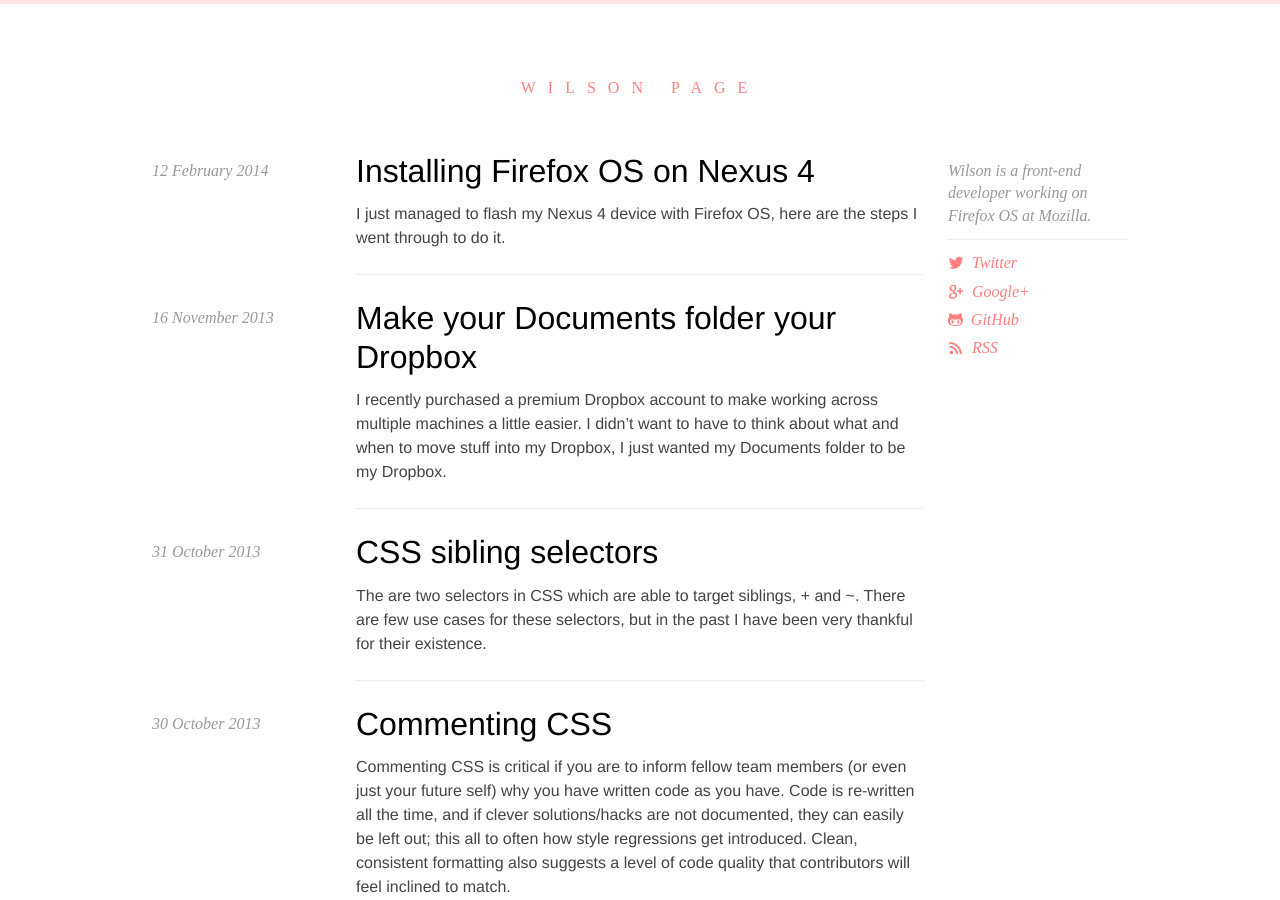
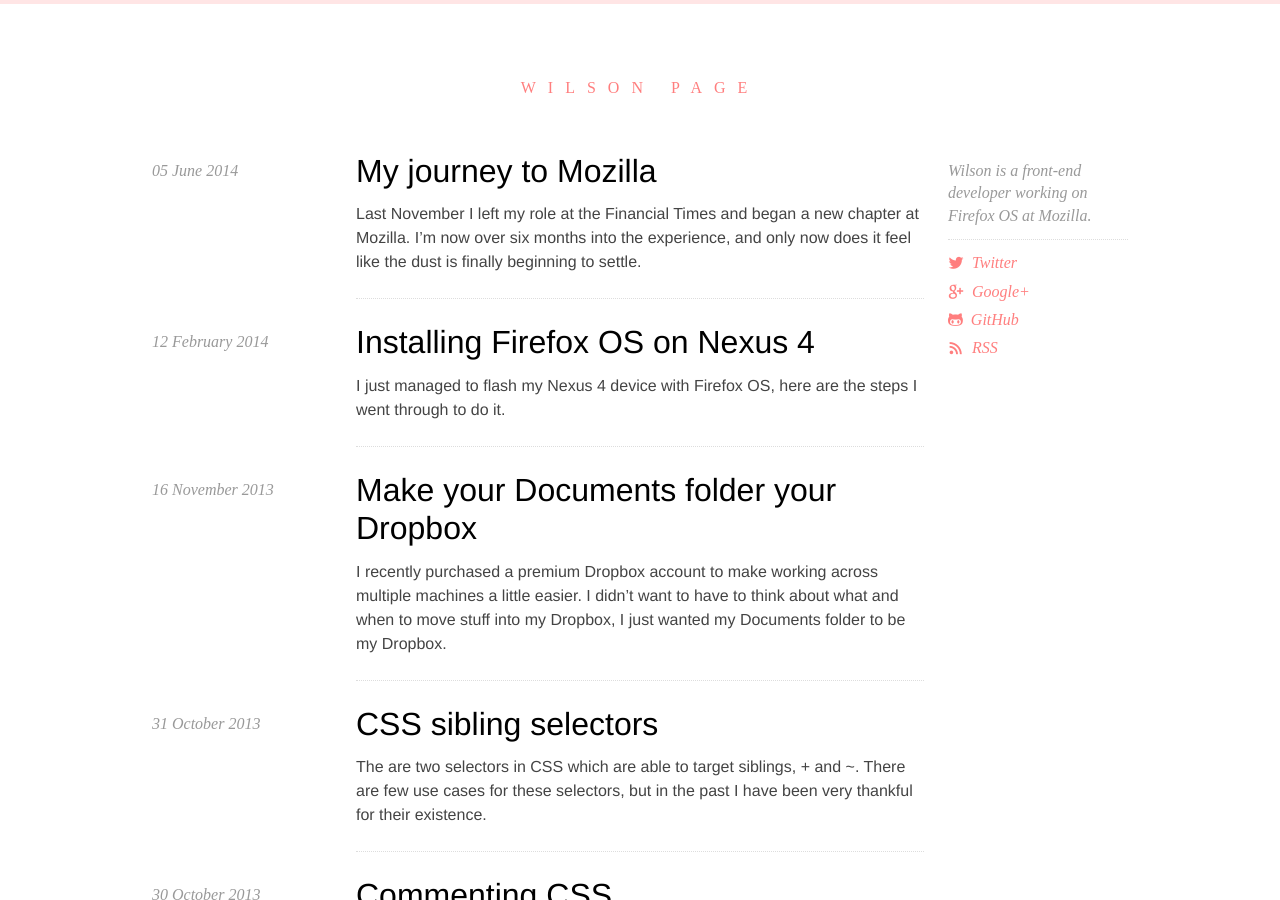
Before and after one commit to wilsonpage/blog, a Jekyll site: the page built from index.html, in a window 1280 px wide and 900 px high. Built offline with Jekyll 4.4.1, drawn with Linux system fonts in a browser that asks for light colours; Markdown is read by kramdown in place of the engine named in the settings.

Commit message:
Add 'My journey to Mozilla'

```diff
--- a/_drafts/2014-06-05-six-months-at-mozilla.markdown
+++ b/_posts/2014-06-05-my-journey-to-mozilla.markdown
@@ -1,45 +1,49 @@
 ---
 layout: post
-title: "Six months at Mozilla"
+title: "My journey to Mozilla"
 date: 2014-06-05 23:09:00
 tags: diary
 ---
 
 Last November I left my role at the Financial Times and began a new chapter at Mozilla. I'm now over six months into the experience, and only now does it feel like the dust is finally beginning to settle.
 
+![](/lib/images/fox-mozfest.jpg)
+
 ### Finding Mozilla
 
-*Mozilla* has quite a presence in London. Ever since I first started mingling in the tech-community *Mozilla* was always there in the background. Over the two years of my professional career as a developer I grew friendly with quite a few *Mozilla* employees and volunteers. In conversations I heard that there was a big recruitment drive for JavaScript developers to work on the new *Firefox OS* project.
+*Mozilla* has quite a presence in London. Ever since I first started mingling in the tech-community, *Mozilla* was always there in the background. Over the two years of my professional career as a developer I grew friendly with quite a few *Mozilla* employees and volunteers. In conversations I heard that there was a big recruitment drive for JavaScript developers to work on the new *Firefox OS* project.
 
 I was in a point in my career where I was looking for my next challenge, and being part of building an operating system purely out of web technologies sounded enormously exciting! I managed to get in contact with a *Mozilla* recruiter, and this lead to my first interview.
 
 ### The interview
 
-The process was drawn out. I had five remote interviews with managers and developers from across the Firefox OS project. I was petrified of technical interviews, I'm rubbish at them. I'm fine having a conversation and discussing approaches, but when it comes to actual coding, I seize up. I feel like I'm being told to defuse a bomb with a gun to my head. Fortunately for me, *Mozilla* was different.
+The process was drawn out. I had five remote interviews with managers and developers from across the Firefox OS project. **I'm petrified of technical interviews, I'm rubbish at them**. I'm fine having a conversation and discussing approaches, but when it comes to actual coding, I seize up. I feel like I'm being told to defuse a bomb with a gun to my head. Fortunately for me, *Mozilla* was different.
 
-Interviewers seemed more interested in whether I was the right 'cultural fit' for the company. Sure, I got asked plenty of technical questions, but it never felt like an exam or a test. Several interviewers had already seen my GitHub profile and could see that I could code, so perhaps that helped.
+Interviewers seemed more interested in whether I was the right **'cultural fit'** for the company. Sure, I got asked plenty of technical questions, but it never felt like an exam or a test. Several interviewers had already seen my *GitHub* [profile](http://github.com/wilsonpage) and could see that I could code, so perhaps that helped.
 
-Sometimes several weeks went past between interviews and I was sure that I'd screwed up, but after chasing things up, I found out that this was normal. I eventually got word that I'd made it through to the final 'on site'. This was in the rather swanky *Mozilla* Paris HQ, and consisted of three face-to-face interviews with engineers working on *Firefox OS*.
+Sometimes several weeks went past between interviews and I was sure that I'd screwed up, but after some chasing, I found out this was normal. I eventually got word that I'd made it through to the final 'on site'. This was in the rather swanky *Mozilla* Paris HQ, and consisted of three face-to-face interviews with engineers working on *Firefox OS*.
 
 I was scared, but again I remember the experience being laid-back and friendly. All the questions were practical (not made up puzzles) and I felt comfortably experienced to answer most things confidently. There was the occasional technical question that I didn't quite understand, for those I was just honest and said "I don't know".
 
 It was another few weeks of silence before I heard the news that I had been accepted.
 
+![Salles des fetes, Mozilla Paris](/lib/images/mozilla-paris.png)
+
 ### Starting
 
 *Mozilla* flew me out to San-Francisco for my first three weeks so that I could get to know the company and meet some of my team members. I was to be joining the 'Media' team as a front-end engineer working with JavaScript, HTML and CSS. The media team is the biggest of the *Firefox OS* teams, responsible for: Camera, Gallery, Music, Video, Radio and Ringtones apps.
 
-It was a fantastic start to my new employment, I'd never been to San-Francisco before and quite frankly didn't know all that much about Mozilla. I had three weeks to absorb as much as I could before I was flown back to UK to go it alone.
+It was a fantastic start to my new employment, I'd never been to San-Francisco before, and quite frankly didn't know all that much about Mozilla. I had three weeks to absorb as much as I could before I flew back to UK to go it alone.
 
 ![](/lib/images/mozilla-sf.jpg)
 
 ### Culture
 
-Something was different at *Mozilla*. I couldn't quite put my finger on it; it felt like we were a group of excitable children with no parents to tell us 'no'. There was an overarching sense of humor, but also kindness that seemed to find its way into almost everything. **It was in this first week that I realised why the 'culture fit' was such an important part of the interview process.**
+Something was different at *Mozilla*. I couldn't quite put my finger on it; it felt like we were a group of excitable children with no parents to tell us 'no'. There was an overarching sense of humor, but also kindness and responsibility that seemed to find its way into everything. **It was in this first week that I realised why 'culture fit' was such an important part of the interview process.**
 
 ### Communications
 
-From day one there's an overwhelming stream of information that hits you from all angles, at all hours of the day; people call this 'The Mozilla Firehose'. It comes in the form email, IRC, video conferencing, wikis, blog posts, Yammer posts, presentations, conferences. **You can't turn it off, and you can't digest it all**.
+From day one there is an overwhelming stream of information that hits you from all angles, at all hours of the day; people call this 'The Mozilla Firehose'. It comes in the form email, IRC, video conferencing, wikis, blog posts, Yammer posts, presentations, conferences. **You can't turn it off, and you can't digest it all**.
 
 Everyone seems to have there own way of managing the 'firehose'. My strategy was to block out as much as I could, stay focused, and then gradually over time, take on more and more when I felt comfortable.
 
@@ -49,7 +53,7 @@ I was/am the only member of my team working out of Europe, all my other team mem
 
 This proved unsustainable. The pressure of a new job is bad enough, but lack of sleep and long hours made things worse. I had only myself to blame, but I still felt I had something to prove. I was on a mission to re-assure my manager and colleagues that they had made the right decision hiring me.
 
-I was approaching burnout and needed to do something about it. My colleague [Anthony](http://twitter.com/rik24d), was fantastic, he recognised and stepped in to advise me on how best to manage my time to avoid this happening again. But in all honesty, I only truly relaxed once I received enough indications from my manager that she was happy with my progress.
+I was approaching burnout and needed to do something about it. My colleague [Anthony](http://twitter.com/rik24d), was fantastic; he recognised and stepped in to advise me on how best to manage my time to avoid this happening again. But in all honesty, I only truly relaxed once I received enough indications from my manager that she was happy with my progress.
 
 ### Travel
 
@@ -67,11 +71,12 @@ Mozilla employees are remote by default. If you happen to live near an office yo
 
 Like most, I have a combination of working from home and from the office. Working from home avoids the commute, giving me a couple of extra hours in my day, but can get claustrophobic; a few days a week in the office helps to balance this.
 
-- Virtual standups
+The most exciting thing is that my job now doesn't tie my to a location. I could pack my bags and go live anywhere in the world and it wouldn't change my working life. As it happens I kinda like London, but the feeling of choice and freedom is special.
+
+![Mozilla media team, Portland](/lib/images/mozilla-media-team-portland.jpg)
 
 ### What I've learnt
 
-- Git
-- Unit-testing
-- Code reviews
--
+The journey so far has been fantastic; everyday I'm meeting new people and learning new things. It's scary to dive into something new, but it's very rare that you'll regret it. I saw this opportunity, and chased it with everything I had.
+
+I constantly fear I'm punching above my weight; not good enough to work here. Even if that is true, ability is contagious. **Surround yourself with talented people and learn from the best!**
```
Also changed, not shown: lib/images/fox-mozfest.jpg (added), lib/images/korea.jpg, lib/images/mozilla-media-team-portland.jpg (added), lib/images/mozilla-paris.png (added).
